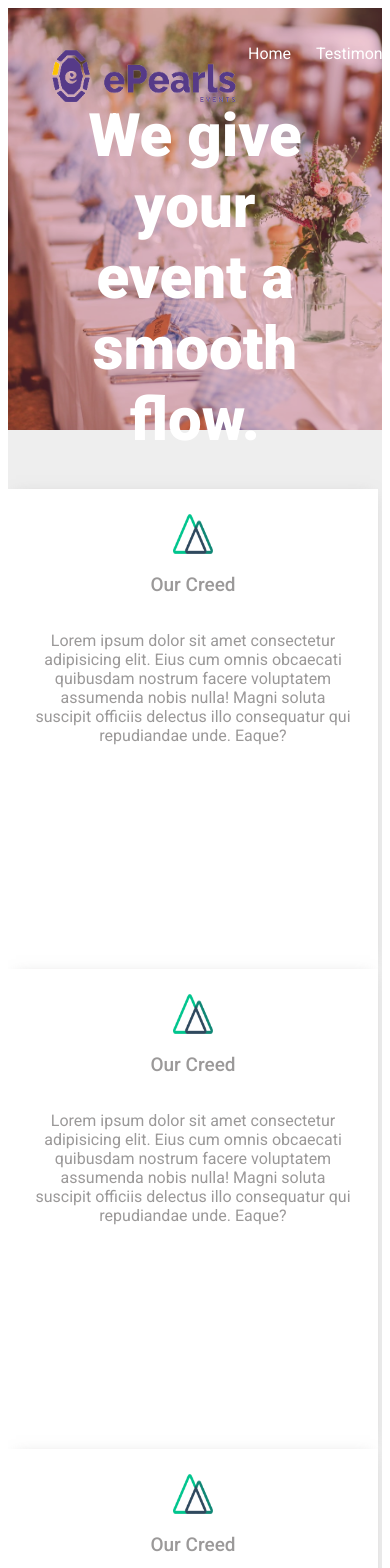
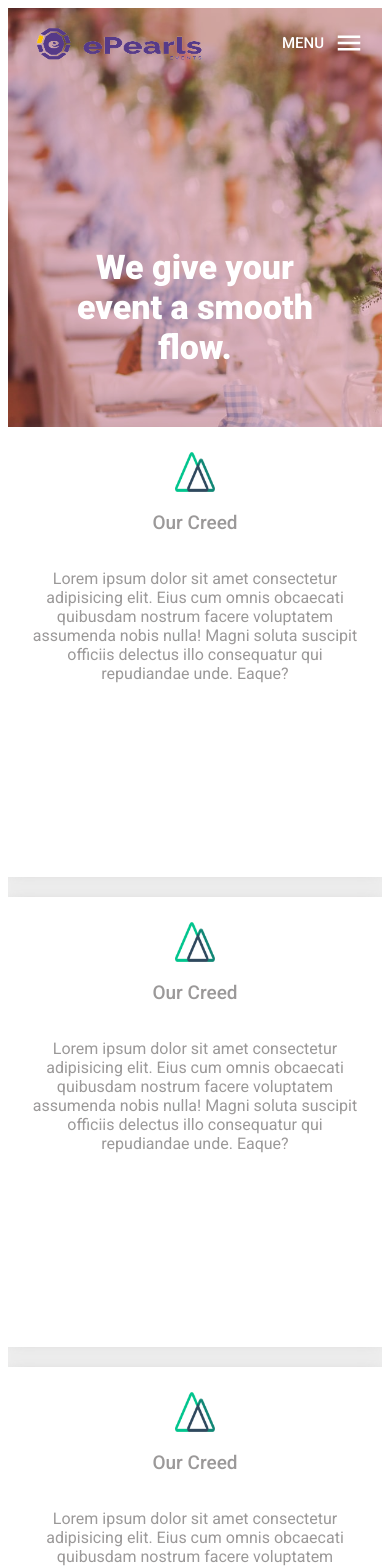
Before and after one commit to oluwadamoo/pearls-event, a React (Create React App) app: page / in a window 390 px wide. Shown: the top 1568 px of the page. Built offline with nearby package versions, Linux system fonts and the light colour scheme.

Commit message:
responsiveness for mobile

```diff
--- a/src/screens/Banner.jsx
+++ b/src/screens/Banner.jsx
@@ -21,6 +21,9 @@ const Container = styled.div`
   @media only screen and (max-width: 380px) {
     height: 70vh;
   }
+  @media only screen and (max-width: 414px) {
+    height: 70vh;
+  }
 `;
 const Wrapper = styled.div`
   background-color: #d4426145;
@@ -30,6 +33,10 @@ const Wrapper = styled.div`
     height: 70vh;
     background-color: #d4426145;
   }
+  @media only screen and (max-width: 414px) {
+    height: 70vh;
+    background-color: #d4426145;
+  }
 `;
 
 export default Banner;
--- a/src/screens/Card.jsx
+++ b/src/screens/Card.jsx
@@ -32,10 +32,16 @@ const Container = styled.div`
   @media only screen and (max-width: 380px) {
     width: 350px;
     height: 400px;
-
     display: flex;
     flex-direction: column;
-
+    margin-right: 0;
+    margin-bottom: 20px;
+  }
+  @media only screen and (max-width: 414px) {
+    width: 350px;
+    height: 400px;
+    display: flex;
+    flex-direction: column;
     margin-right: 0;
     margin-bottom: 20px;
   }
--- a/src/screens/Cards.jsx
+++ b/src/screens/Cards.jsx
@@ -21,5 +21,9 @@ const Container = styled.div`
     width: 350px;
     justify-self: center;
   }
+  @media only screen and (max-width: 414px) {
+    width: 384px;
+    justify-self: center;
+  }
 `;
 export default Cards;
--- a/src/screens/Home.jsx
+++ b/src/screens/Home.jsx
@@ -84,6 +84,10 @@ const Side = styled.div`
     transition: 1s all ease-in;
     display: block;
   }
+  @media only screen and (max-width: 414px) {
+    transition: 1s all ease-in;
+    display: block;
+  }
 `;
 const Wrapper = styled.div``;
 
@@ -95,6 +99,11 @@ const Title = styled.h2`
   align-self: center;
 
   @media only screen and (max-width: 380px) {
+    font-size: 34px;
+    width: 100%;
+    margin-bottom: 60px;
+  }
+  @media only screen and (max-width: 414px) {
     font-size: 34px;
     width: 100%;
     margin-bottom: 60px;
@@ -113,6 +122,10 @@ const TitleContainer = styled.div`
     margin-top: -45vh;
     margin-bottom: 100px;
   }
+  @media only screen and (max-width: 414px) {
+    margin-top: -45vh;
+    margin-bottom: 100px;
+  }
 `;
 
 const CardContainer = styled.div`
@@ -120,10 +133,11 @@ const CardContainer = styled.div`
 
   @media only screen and (max-width: 380px) {
     display: flex;
-    /* width: 100vw; */
-    /* padding-right: 10px; */
     justify-content: center;
-    /* align-items: center; */
+  }
+  @media only screen and (max-width: 414px) {
+    display: flex;
+    justify-content: center;
   }
 `;
 
@@ -150,6 +164,10 @@ const Button = styled.button`
   border-radius: 7px;
 
   transition: all 1s ease;
+
+  @media only screen and (max-width: 380px) {
+    width: 330px;
+  }
   &:active,
   &:hover {
     background-color: #ee3453;
@@ -179,6 +197,9 @@ const Reason = styled.div`
   @media only screen and (max-width: 380px) {
     padding: 10px;
   }
+  @media only screen and (max-width: 414px) {
+    padding: 10px;
+  }
 `;
 
 const ReasonHeader = styled.h4`
@@ -186,6 +207,9 @@ const ReasonHeader = styled.h4`
   font-weight: 300;
 
   @media only screen and (max-width: 380px) {
+    font-size: 24px;
+  }
+  @media only screen and (max-width: 414px) {
     font-size: 24px;
   }
 `;
--- a/src/screens/Navbar.jsx
+++ b/src/screens/Navbar.jsx
@@ -55,11 +55,19 @@ const Left = styled.div`
   @media only screen and (max-width: 380px) {
     margin-left: 5px;
   }
+  @media only screen and (max-width: 414px) {
+    margin-left: 5px;
+  }
 `;
 const Logo = styled.img`
   height: 100px;
   aspect-ratio: 2/1;
   @media only screen and (max-width: 380px) {
+    margin-top: -13px;
+    height: 60px;
+    width: 180px;
+  }
+  @media only screen and (max-width: 414px) {
     margin-top: -13px;
     height: 60px;
     width: 180px;
@@ -81,6 +89,16 @@ const MenuSection = styled.div`
     transition: all 10s ease;
     /* padding-right: 12px; */
   }
+  @media only screen and (max-width: 414px) {
+    display: flex;
+    align-items: center;
+    width: 80px;
+    justify-content: space-between;
+    font-size: 10;
+    cursor: pointer;
+    transition: all 10s ease;
+    /* padding-right: 12px; */
+  }
 `;
 const NavLinks = styled.ul`
   display: flex;
@@ -89,6 +107,9 @@ const NavLinks = styled.ul`
   justify-content: space-around;
 
   @media only screen and (max-width: 380px) {
+    display: none;
+  }
+  @media only screen and (max-width: 414px) {
     display: none;
   }
 `;
--- a/src/screens/ReasonCards.jsx
+++ b/src/screens/ReasonCards.jsx
@@ -72,6 +72,9 @@ const CardWrapper = styled.div`
   @media only screen and (max-width: 380px) {
     margin: 0;
   }
+  @media only screen and (max-width: 414px) {
+    margin: 0;
+  }
 `;
 const CardWrapperR = styled.div`
   display: flex;
@@ -81,11 +84,19 @@ const CardWrapperR = styled.div`
   @media only screen and (max-width: 380px) {
     display: none;
   }
+  @media only screen and (max-width: 414px) {
+    display: none;
+  }
 `;
 const CardWrapperLeft = styled.div`
   display: none;
 
   @media only screen and (max-width: 380px) {
+    display: flex;
+    flex-wrap: wrap;
+    margin-bottom: 15px;
+  }
+  @media only screen and (max-width: 414px) {
     display: flex;
     flex-wrap: wrap;
     margin-bottom: 15px;
@@ -102,6 +113,10 @@ const Text = styled.h2`
     width: 100%;
     font-size: 25px;
   }
+  @media only screen and (max-width: 414px) {
+    width: 100%;
+    font-size: 25px;
+  }
 `;
 
 const ButtonContainer = styled.div`
@@ -110,6 +125,10 @@ const ButtonContainer = styled.div`
   margin: 10px 0px;
 
   @media only screen and (max-width: 380px) {
+    flex-direction: column;
+    align-items: center;
+  }
+  @media only screen and (max-width: 414px) {
     flex-direction: column;
     align-items: center;
   }
@@ -130,6 +149,9 @@ const PackageButton = styled.button`
   transition: 1s ease;
 
   @media only screen and (max-width: 380px) {
+    margin-bottom: 10px;
+  }
+  @media only screen and (max-width: 414px) {
     margin-bottom: 10px;
   }
   &:active,
--- a/src/screens/carousel.css
+++ b/src/screens/carousel.css
@@ -25,3 +25,8 @@
     width: 340px;
   }
 }
+@media only screen and (max-width: 414px) {
+  .image-gallery {
+    width: 380px;
+  }
+}
```
